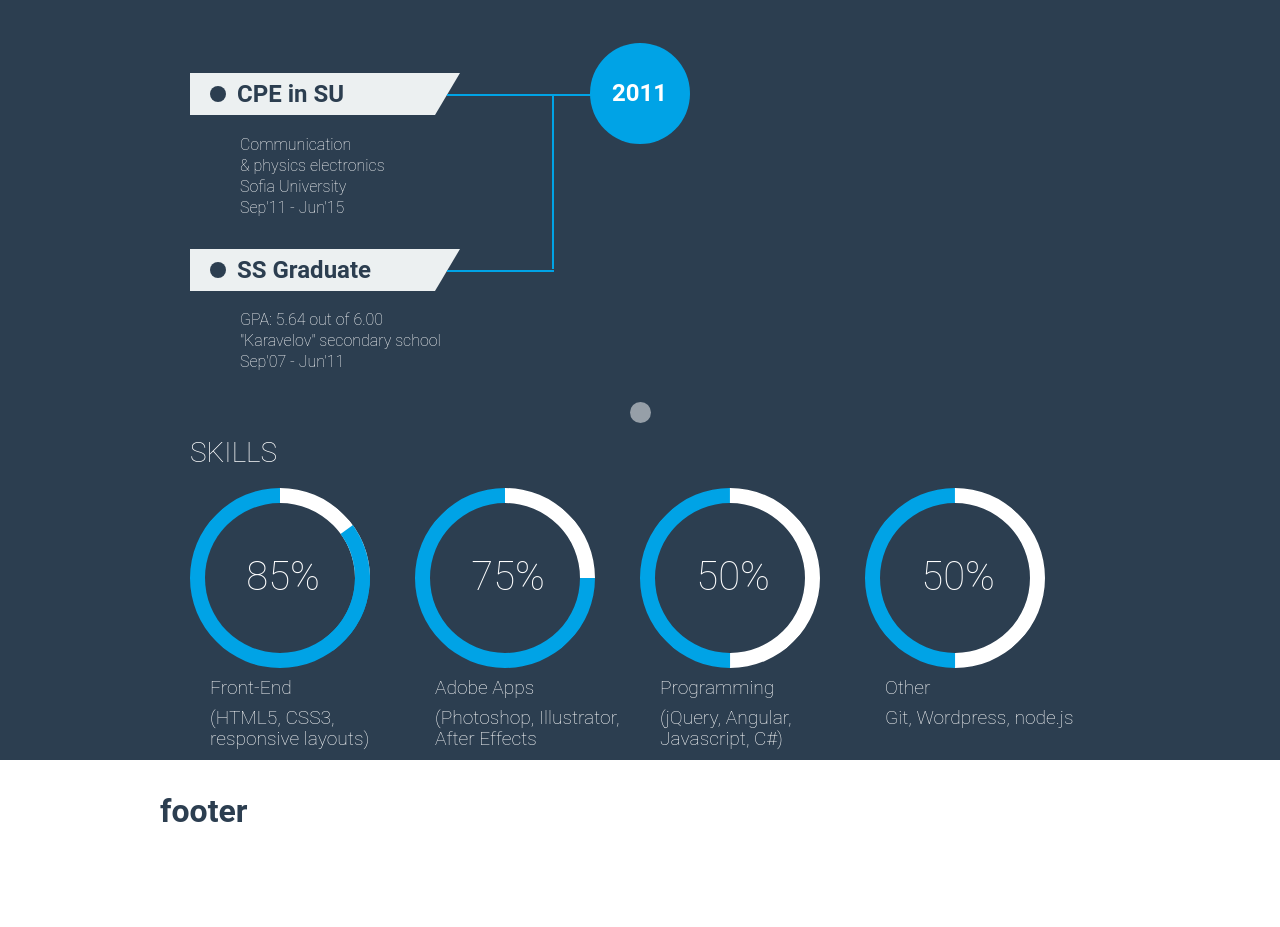
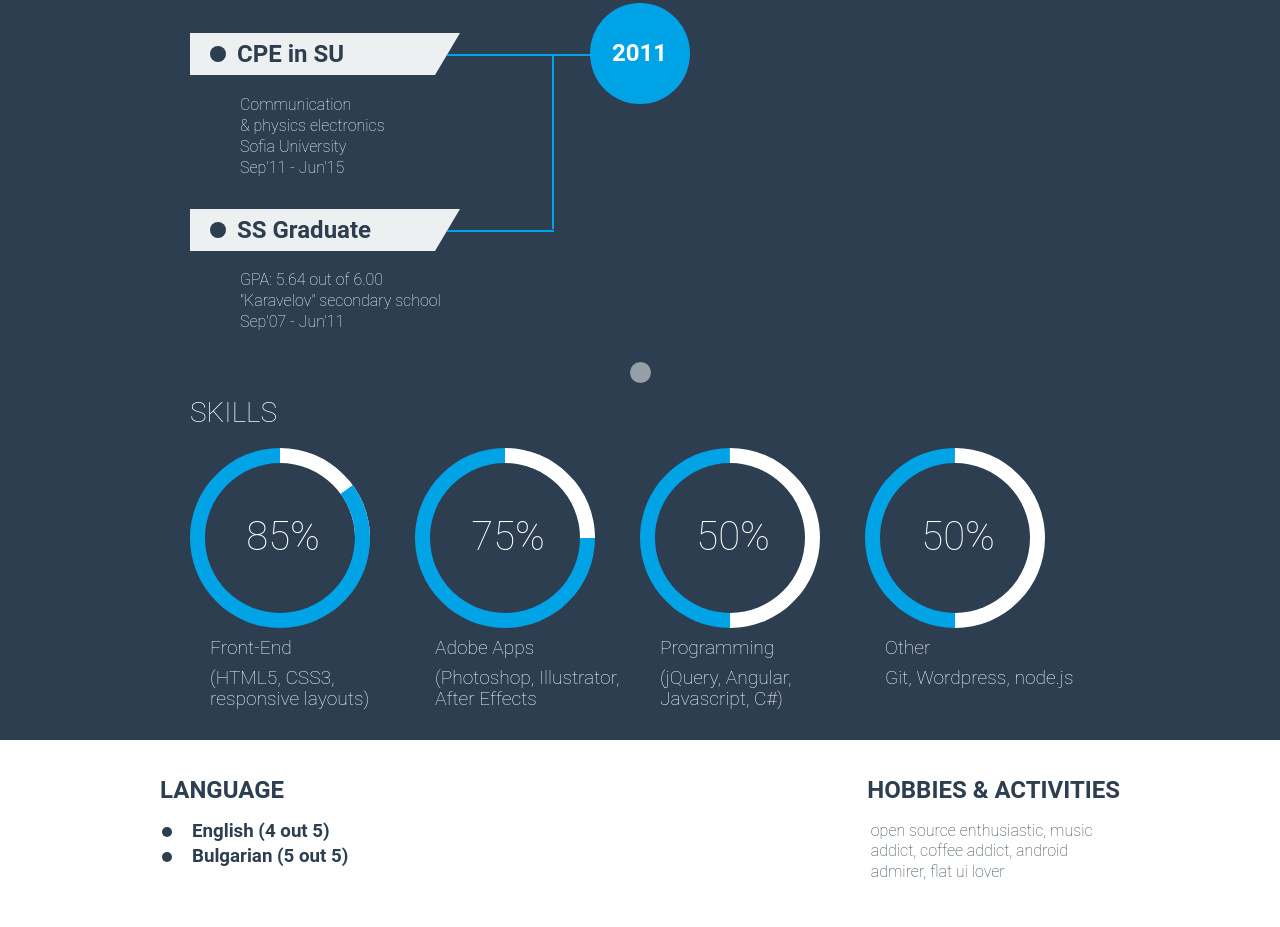
Before and after one commit to rkunev/FlatCV, a plain HTML site: page index.html in a window 1280 px wide. Shown: the part 996-1923 px from the top of the page. After the commit the page ends 1899 px from the top, so only its background shows below. Drawn offline with Linux system fonts and the light colour scheme.

Commit message:
added footer; minor layout changes; minor code refactor in main.css

```diff
--- a/css/main.css
+++ b/css/main.css
@@ -192,7 +192,10 @@ header {
 #main-content {
     background-color: #2c3e50;
 }
-    #main-content .categories {
+    #main-content .wrapper {
+        padding-bottom: 20px;
+    }
+        #main-content .categories ~.categories {
             margin: 20px 0;
         }
         #main-content .categories,
@@ -403,9 +406,6 @@ header {
             padding-left: 20px;
             font-size: 1.2em;
         }
-        #skills li p:first-of-type {
-/*            margin-top: 200px;*/
-        }
 /*
  * Skill category ends
  */
@@ -421,9 +421,32 @@ header {
 footer {
     color: #2c3e50;
 }
-
-
-
+    footer .wrapper {
+        padding-bottom: 20px;
+    }
+        footer .categories div {
+            width: 27%;
+            display: inline-block;
+        }
+            footer h3 {
+                margin: 5px 0 5px 2px;
+            }
+            footer h3:before {
+                content: "";
+                display: inline-block;
+                width: 10px;
+                height: 10px;
+                margin-right: 20px;
+                border-radius: 50%;
+                background-color: #2c3e50;
+            }
+            footer div + div h2 {
+                text-align: right;
+            }
+            footer .right-floated-container p {
+                margin: 0;
+                padding-left: 10px;
+            }
 
 
 
--- a/index.html
+++ b/index.html
@@ -180,13 +180,20 @@
         </div>
         <footer>
             <div class="wrapper">
-                <h1>
-                    footer
-                </h1>
-                <br>
-                <br>
-                <br>
-                <br>
+                <div class="categories clearfix">
+                    <div>
+                        <h2>LANGUAGE</h2>
+                        <h3>English (4 out 5)</h3>
+                        <h3>Bulgarian (5 out 5)</h3>
+                    </div>
+                    <div class="right-floated-container">
+                        <h2>HOBBIES &amp; ACTIVITIES</h2>
+                        <p>
+                            open source enthusiastic, music addict, coffee addict,
+                            android admirer, flat ui lover
+                        </p>
+                    </div>
+                </div>
             </div>
         </footer>
 
```
Also changed, not shown: TODO.txt. Lines whose indentation alone changed are shown as unchanged.
